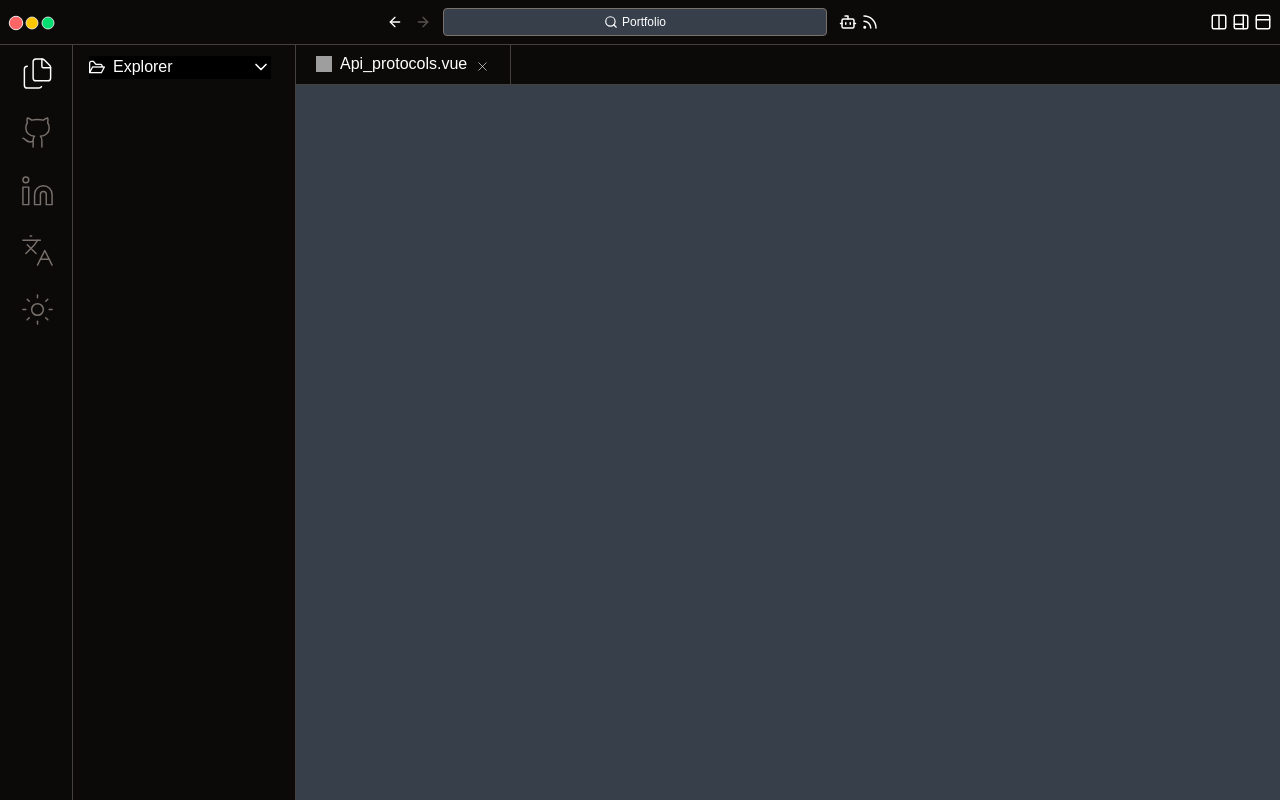
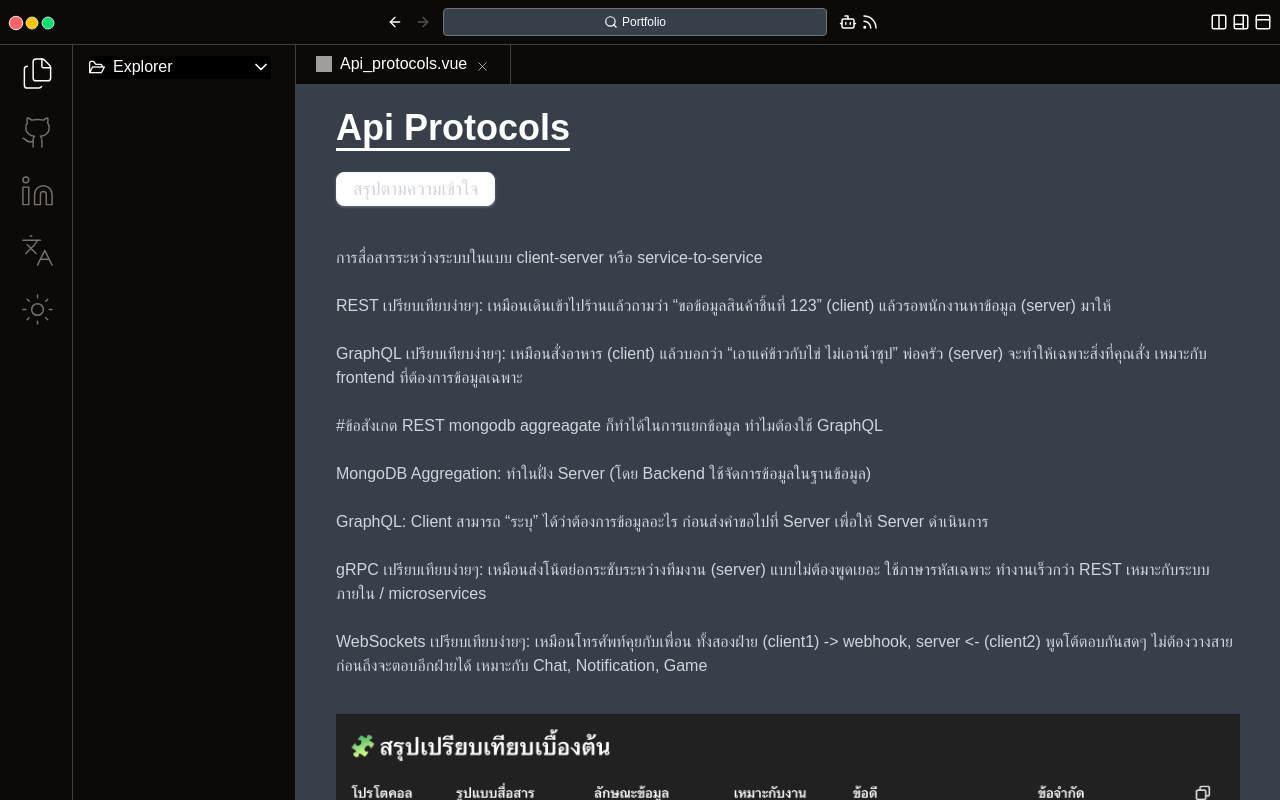
Before and after one commit to balldev1/portfolio, a Vue app in the folder frontend/: page /api_protocols in a window 1280 px wide. Shown: the top 800 px of the page. Built offline with nearby package versions, Linux system fonts and the light colour scheme; grey boxes are pictures that could not be loaded; a web font is replaced by a local one.

Commit message:
api_protocols

```diff
--- a/frontend/src/components/layout/SidebarSelectExplorer.vue
+++ b/frontend/src/components/layout/SidebarSelectExplorer.vue
@@ -176,6 +176,11 @@ const items = computed(() => [
             icon: "pi pi-code",
             route: "/pub_sub",
           },
+          {
+            label: "Api_Protocols",
+            icon: "pi pi-code",
+            route: "/api_protocols",
+          },
         ],
       },
     ],
--- /dev/null
+++ b/frontend/src/components/project/note/Api_protocols.vue
@@ -0,0 +1,53 @@
+<template>
+  <div class="flex flex-col gap-4 w-full">
+    <h1 class="text-4xl underline underline-offset-8 font-semibold">
+      Api Protocols
+    </h1>
+
+    <span
+      class="text-gray-300 text-lg text-balance mt-2 badge p-4 shadow shadow-gray-500"
+    >
+      สรุปตามความเข้าใจ
+    </span>
+
+    <span class="text-gray-300 text-md text-balance">
+      <br />
+      การสื่อสารระหว่างระบบในแบบ client-server หรือ service-to-service
+      <br />
+      <br />
+      REST เปรียบเทียบง่ายๆ: เหมือนเดินเข้าไปร้านแล้วถามว่า
+      “ขอข้อมูลสินค้าชิ้นที่ 123” (client) แล้วรอพนักงานหาข้อมูล (server) มาให้
+      <br />
+      <br />
+      GraphQL เปรียบเทียบง่ายๆ: เหมือนสั่งอาหาร (client) แล้วบอกว่า
+      “เอาแค่ข้าวกับไข่ ไม่เอาน้ำซุป” พ่อครัว (server)
+      จะทำให้เฉพาะสิ่งที่คุณสั่ง เหมาะกับ frontend ที่ต้องการข้อมูลเฉพาะ
+      <br />
+      <br />
+      #ข้อสังเกต REST mongodb aggreagate ก็ทำได้ในการแยกข้อมูล ทำไมต้องใช้
+      GraphQL
+      <br />
+      <br />
+      MongoDB Aggregation: ทำในฝั่ง Server (โดย Backend
+      ใช้จัดการข้อมูลในฐานข้อมูล)
+      <br />
+      <br />
+      GraphQL: Client สามารถ “ระบุ” ได้ว่าต้องการข้อมูลอะไร ก่อนส่งคำขอไปที่
+      Server เพื่อให้ Server ดำเนินการ
+      <br />
+      <br />
+      gRPC เปรียบเทียบง่ายๆ: เหมือนส่งโน้ตย่อกระชับระหว่างทีมงาน (server)
+      แบบไม่ต้องพูดเยอะ ใช้ภาษารหัสเฉพาะ ทำงานเร็วกว่า REST เหมาะกับระบบภายใน /
+      microservices
+      <br />
+      <br />
+      WebSockets เปรียบเทียบง่ายๆ: เหมือนโทรศัพท์คุยกับเพื่อน ทั้งสองฝ่าย
+      (client1) -> webhook, server <- (client2) พูดโต้ตอบกันสดๆ
+      ไม่ต้องวางสายก่อนถึงจะตอบอีกฝ่ายได้ เหมาะกับ Chat, Notification, Game
+    </span>
+
+    <div class="my-5 flex flex-col gap-5">
+      <img src="/project/api_protocols.webp" loading="lazy" class="" />
+    </div>
+  </div>
+</template>
--- a/frontend/src/components/project/note/Cdn.vue
+++ b/frontend/src/components/project/note/Cdn.vue
@@ -19,7 +19,9 @@
       เช่น สมมุติรูป cat.jpg อยู่ที่ server ไทย แล้ว ถ้าคนอยุ่ที่อินเดียเรียกใช้
       server อินเดียก็จะเช็คว่ามี Cache ไหม ถ้ามีให้เอามาใช้เลย
       ถ้าไม่มีก็จะไปเรียกมาจาก server ที่ไทยก่อนครั้งแรก แล้วจะเก็บ Cache
-      เพือใช้ครั้งต่อไป <br />
+      เพือใช้ครั้งต่อไป ยกตัวอย่าง ถ้ามีแคชอยู่แล้ว คนอินเดียเรียกใช้ รูปภาพ
+      cat.jpg จะเรียกจาก server อินเดียเลยไม่ได้เรียก จาก server ไทย
+      ช่วยให้ได้รูปไวขึ้น <br />
       <br />
       ไม่ใช่ไฟล์ถาวร แต่เป็น สำเนาชั่วคราว ที่ CDN เก็บไว้
       อยู่ได้ตามเวลาที่กำหนด เช่น 1 วัน, 1 สัปดาห์ เป็นต้น
--- a/frontend/src/router/index.js
+++ b/frontend/src/router/index.js
@@ -21,6 +21,7 @@ import Cache from "@/views/Cache.vue";
 import Load_balancer from "@/views/Load_balancer.vue";
 import Messagequeue from "@/views/Messagequeue.vue";
 import Pub_sub from "@/views/Pub_sub.vue";
+import Api_protocols from "@/views/Api_protocols.vue";
 
 const routes = [
   { path: "/", component: Home },
@@ -44,6 +45,7 @@ const routes = [
   { path: "/load_balancer", component: Load_balancer },
   { path: "/messagequeue", component: Messagequeue },
   { path: "/pub_sub", component: Pub_sub },
+  { path: "/api_protocols", component: Api_protocols },
 ];
 
 const router = createRouter({
--- /dev/null
+++ b/frontend/src/views/Api_protocols.vue
@@ -0,0 +1,16 @@
+<template>
+  <div class="flex flex-col">
+    <div
+      :class="[
+        isSidebarOpen ? 'pt-10' : 'pt-5 ',
+        'transition-all duration-300  flex px-10 ',
+      ]"
+    >
+      <Api_protocols />
+    </div>
+  </div>
+</template>
+
+<script setup>
+import Api_protocols from "@/components/project/note/Api_protocols.vue";
+</script>
```
Also changed, not shown: frontend/public/project/api_protocols.webp (added).
